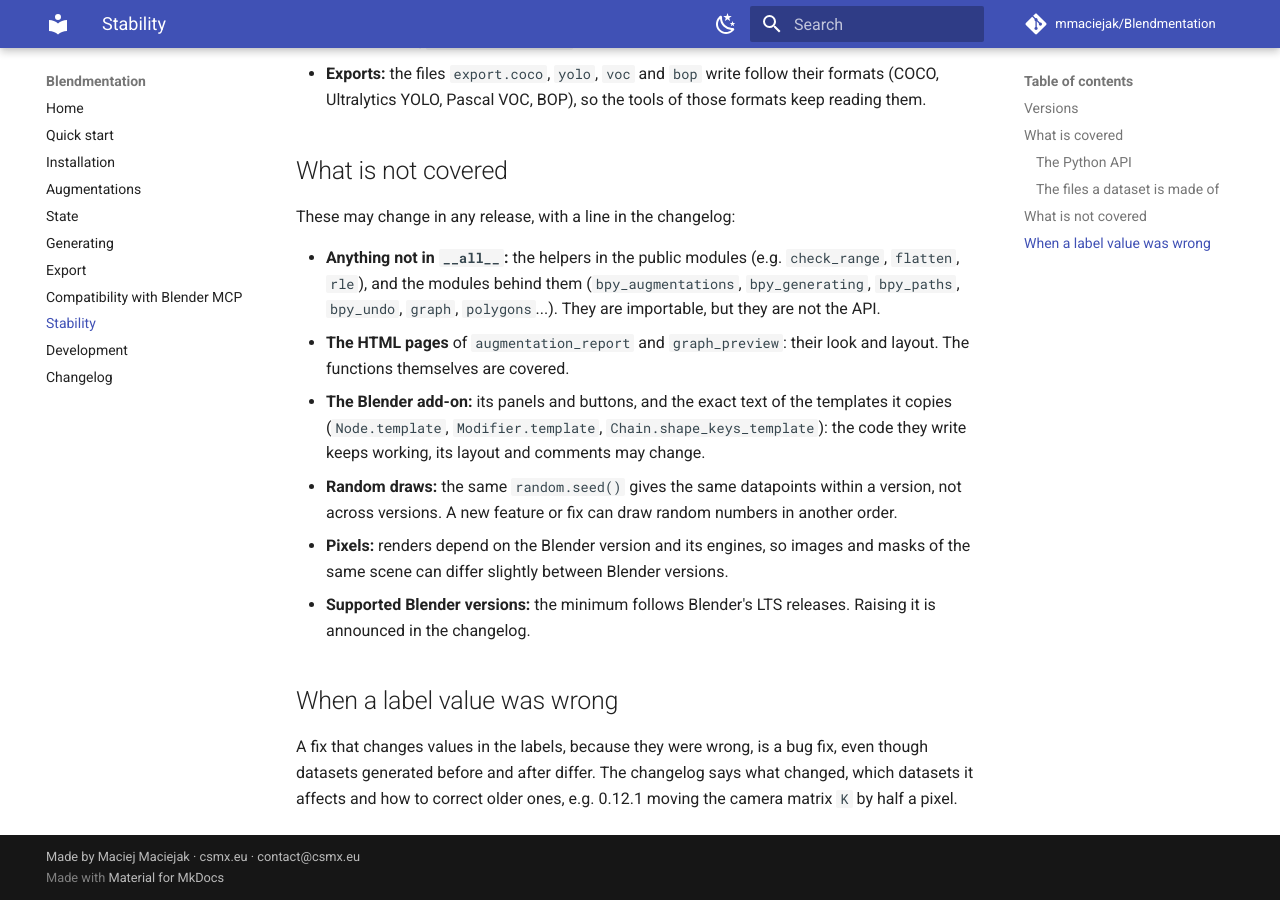
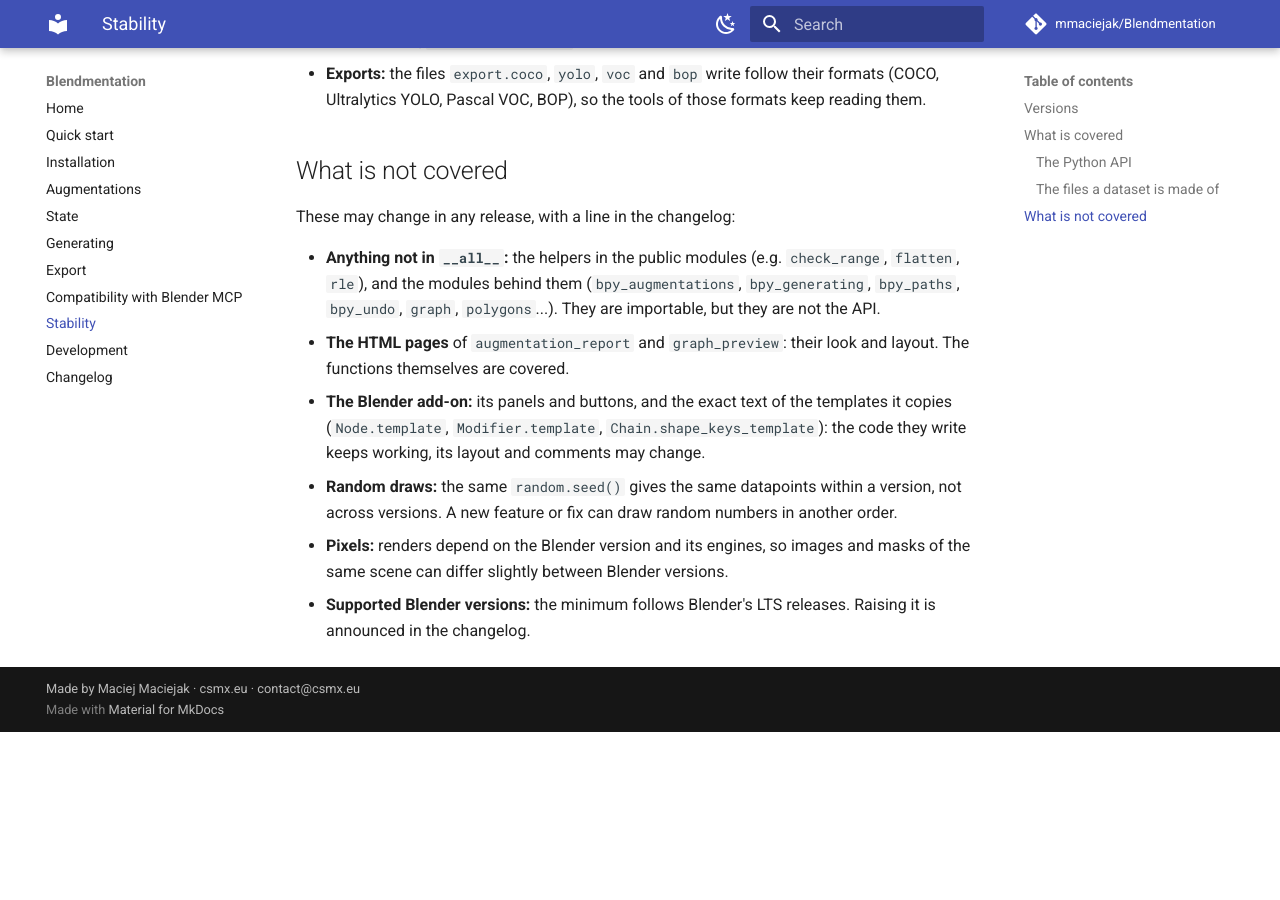
Before and after one commit to mmaciejak/Blendmentation, an MkDocs documentation site: the page built from docs/stability.md, in a window 1280 px wide and 900 px high, scrolled down 1831 px. Built offline with MkDocs 1.6.1 and Material for MkDocs 9.7.7, drawn with Linux system fonts in a browser that asks for light colours; comment, search, counter and statistics services are not loaded; after the commit the page ends 2563 px from its top, so only the background shows below that.

Commit message:
Docs: Stability page without the section on label fixes
Co-Authored-By: Claude Opus 5.5 <noreply@anthropic.com>

```diff
--- a/docs/stability.md
+++ b/docs/stability.md
@@ -92,10 +92,3 @@ These may change in any release, with a line in the changelog:
   masks of the same scene can differ slightly between Blender versions.
 - **Supported Blender versions:** the minimum follows Blender's LTS releases. Raising it
   is announced in the changelog.
-
-## When a label value was wrong
-
-A fix that changes values in the labels, because they were wrong, is a bug fix, even
-though datasets generated before and after differ. The changelog says what changed,
-which datasets it affects and how to correct older ones, e.g. 0.12.1 moving the camera
-matrix `K` by half a pixel.
```
